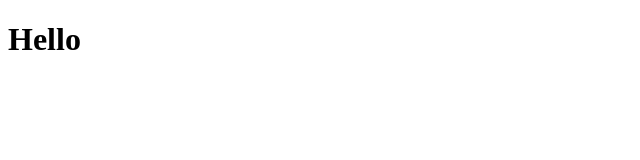
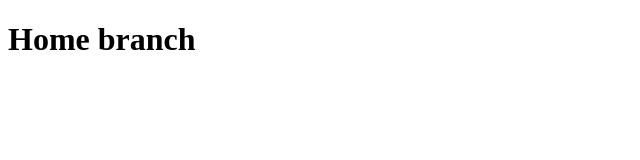
Before and after one commit to foxterredbull/test1234, a plain HTML site: page index.html in a window 1280 px wide. Shown: the whole page, without its empty margins (0-640 px from the left). Drawn offline with Linux system fonts and the light colour scheme.

Commit message:
home branch created

```diff
--- a/index.html
+++ b/index.html
@@ -1,11 +1,11 @@
 <!DOCTYPE html>
 <html lang="en">
-<head>
-    <meta charset="UTF-8">
-    <meta name="viewport" content="width=device-width, initial-scale=1.0">
+  <head>
+    <meta charset="UTF-8" />
+    <meta name="viewport" content="width=device-width, initial-scale=1.0" />
     <title>Document</title>
-</head>
-<body>
-    <h1> Hello </h1>
-</body>
+  </head>
+  <body>
+    <h1>Home branch</h1>
+  </body>
 </html>
```
